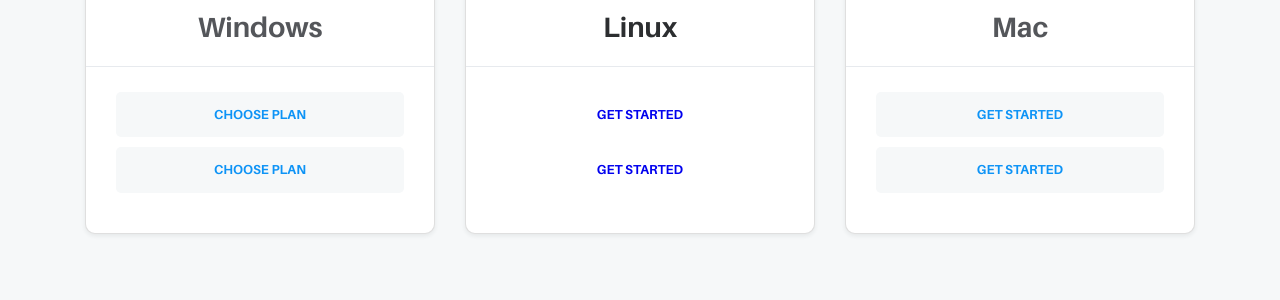
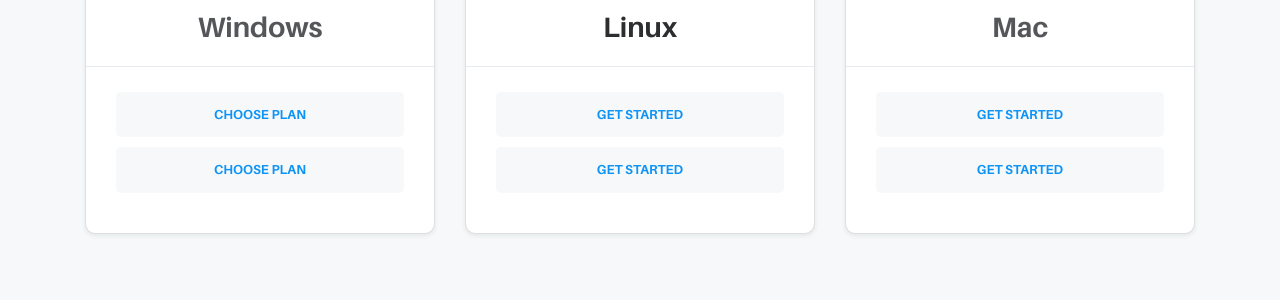
Before and after one commit to meforce/holla, a Jekyll site: the page built from docs/index.html, in a window 1280 px wide. Shown: the part 4413-4713 px from the top of the page. Built offline with Jekyll 4.4.1, drawn with Linux system fonts in a browser that asks for light colours; some web fonts are replaced; Markdown is read by kramdown in place of the engine named in the settings.

Commit message:
Update features.html

```diff
--- a/docs/_includes/features.html
+++ b/docs/_includes/features.html
@@ -297,10 +297,10 @@ background-attachment: fixed;
 <h2 class="card__value h4-font">Linux</h2>
 </div>
 <div class="body pb-40 pr-30 pl-30">
-<a href="#" style="margin-top: 25px;" class="btn btn--sm w-100 btn-3d-hover btn-splash-hover btn--bg-white">
+<a href="#" style="margin-top: 25px;" class="btn btn--sm w-100 btn-3d-hover btn-splash-hover btn--bg-grey btn--color-primary">
 <span class="btn__text">Get started</span>
 </a>
-<a href="#" style="margin-left: 0;margin-top: 10px;" class="btn btn--sm w-100 btn-3d-hover btn-splash-hover btn--bg-white">
+<a href="#" style="margin-left: 0;margin-top: 10px;" class="btn btn--sm w-100 btn-3d-hover btn-splash-hover btn--bg-grey btn--color-primary">
 <span class="btn__text">Get started</span>
 </a>
 </div>
```
